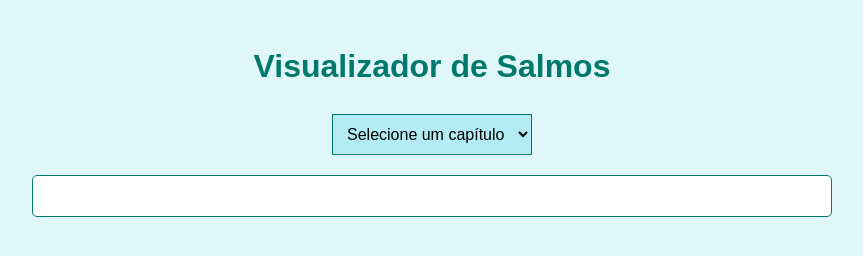
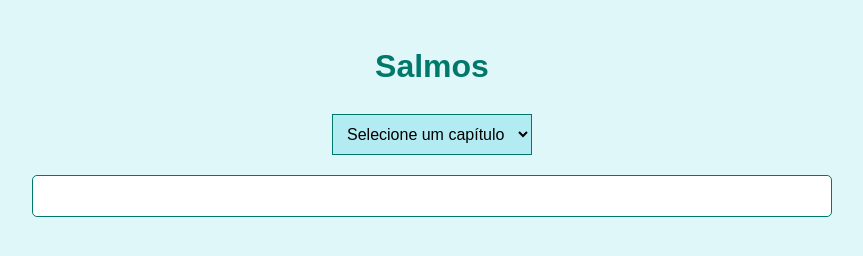
Before and after one commit to claus-code-dev/salmos, a plain HTML site: page index.html in a window 1280 px wide. Shown: the whole page, without its empty margins (208-1071 px from the left). Drawn offline with Linux system fonts and the light colour scheme.

Commit message:
Update index.html

```diff
--- a/index.html
+++ b/index.html
@@ -43,7 +43,7 @@
 </style>
 </head>
 <body>
-    <h1>Visualizador de Salmos</h1>
+    <h1>Salmos</h1>
     <select id='chapterSelect'>
         <option value=''>Selecione um capítulo</option>
     </select>
```
